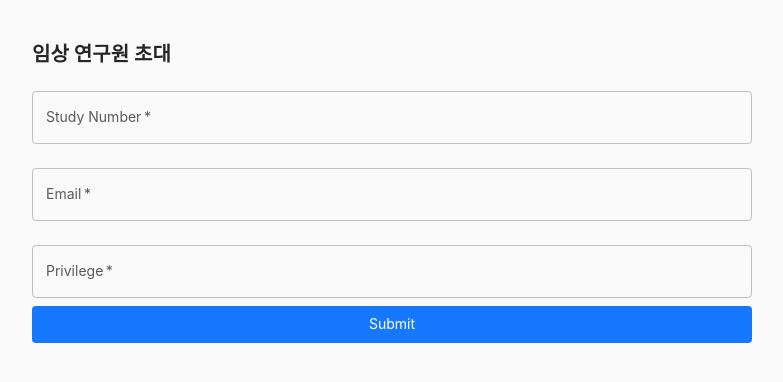
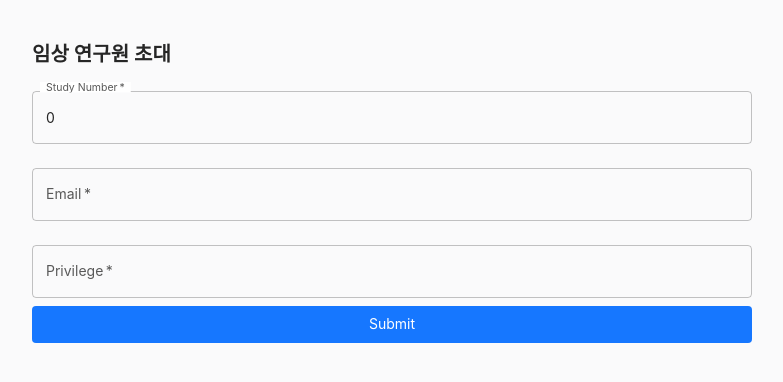
Before and after one commit to hyojin-hubilon/evix-backup, a React (Vite) app in the folder client/: page /invite in a window 1280 px wide. Shown: the top 382 px of the page, without its empty margins (248-1031 px from the left). Built offline with nearby package versions, Linux system fonts and the light colour scheme; a web font is replaced by a local one.

Commit message:
invite 관련 일부 수정

```diff
--- a/client/src/apis/study.ts
+++ b/client/src/apis/study.ts
@@ -193,7 +193,7 @@ const studyApi = {
      * @param invites
      * @returns
      */
-    inviteStudyMember: async (invites: StudyApiType.StudyUserInvite[]) => {
+    inviteStudyMember: async (invites: StudyApiType.StudyUserInvites) => {
         try {
             const responseData = await api<{}>(`${BASE_API_URL}/study-user-invite`, 'post', invites);
 
--- a/client/src/pages/authentication/Invite.tsx
+++ b/client/src/pages/authentication/Invite.tsx
@@ -1,49 +1,73 @@
 import { Box, Button, Container, TextField, Typography } from '@mui/material';
 import * as Yup from 'yup';
-import { useFormik } from 'formik';
-import axios from 'axios';
-import { getDecodedToken } from '@utils/Cookie';
+import { FormikErrors, FormikTouched, useFormik } from 'formik';
+import { StudyUserInvite, StudyUserInvites } from '@/types/study';
+import studyApi from '@apis/study';
 
 const Invite = () => {
     const validationSchema = Yup.object({
-        std_no: Yup.string().required('Study number is required'),
+        std_no: Yup.string()
+            .matches(/^[0-9]+$/, 'Must be numbers')
+            .required('Study number is required'),
         user_email: Yup.string().email('Must be a valid email').required('Email is required'),
         std_privilege: Yup.string().required('Privilege is required'),
     });
 
-    const formik = useFormik({
+    const formik = useFormik<StudyUserInvite>({
         initialValues: {
-            std_no: '',
+            std_no: 0,
             user_email: '',
             std_privilege: '',
-            submit: '',
         },
         validationSchema: validationSchema,
 
-        onSubmit: async (values, { setStatus, setErrors }) => {
+        onSubmit: async (values, { setStatus }) => {
             try {
-                const payload = [
+                const payload: StudyUserInvites = [
                     {
-                        std_no: values.std_no,
+                        std_no: +values.std_no,
                         user_email: values.user_email,
                         std_privilege: values.std_privilege,
                     },
                 ];
 
-                const response = await axios.post(
-                    '/api/v1/researcher/study/study-user-invite',
-                    payload
-                );
+                const responseData = studyApi.inviteStudyMember(payload);
                 setStatus({ success: true });
-                console.log(response.data);
-                console.log(getDecodedToken(response.data));
+                console.log(responseData);
+                // console.log(getDecodedToken(responseData));
             } catch (error) {
-                setErrors({ submit: '에러 발생gg' });
-                console.log('에러 발생 : ', error);
+                console.log('error occur : ', error);
                 setStatus({ success: false });
             }
         },
     });
+
+    const makeTextField = (
+        labal: string,
+        name: string,
+        formik: {
+            values: StudyUserInvite;
+            errors: FormikErrors<StudyUserInvite>;
+            touched: FormikTouched<StudyUserInvite>;
+            handleChange;
+            handleBlur;
+        }
+    ) => {
+        return (
+            <TextField
+                label={labal}
+                name={name}
+                value={formik.values[name]}
+                onChange={formik.handleChange}
+                onBlur={formik.handleBlur}
+                fullWidth
+                margin="normal"
+                required
+                error={formik.touched[name] && Boolean(formik.errors[name])}
+                helperText={formik.touched[name] && formik.errors[name]}
+            />
+        );
+    };
 
     return (
         <Container maxWidth="sm">
@@ -52,43 +76,9 @@ const Invite = () => {
                     임상 연구원 초대
                 </Typography>
                 <form noValidate onSubmit={formik.handleSubmit}>
-                    <TextField
-                        label="Study Number"
-                        name="std_no"
-                        value={formik.values.std_no}
-                        onChange={formik.handleChange}
-                        onBlur={formik.handleBlur}
-                        fullWidth
-                        margin="normal"
-                        required
-                        error={formik.touched.std_no && Boolean(formik.errors.std_no)}
-                        helperText={formik.touched.std_no && formik.errors.std_no}
-                    />
-                    <TextField
-                        label="Email"
-                        name="user_email"
-                        value={formik.values.user_email}
-                        onChange={formik.handleChange}
-                        onBlur={formik.handleBlur}
-                        fullWidth
-                        margin="normal"
-                        required
-                        error={formik.touched.user_email && Boolean(formik.errors.user_email)}
-                        helperText={formik.touched.user_email && formik.errors.user_email}
-                    />
-                    <TextField
-                        label="Privilege"
-                        name="std_privilege"
-                        value={formik.values.std_privilege}
-                        onChange={formik.handleChange}
-                        onBlur={formik.handleBlur}
-                        fullWidth
-                        margin="normal"
-                        required
-                        error={formik.touched.std_privilege && Boolean(formik.errors.std_privilege)}
-                        helperText={formik.touched.std_privilege && formik.errors.std_privilege}
-                    />
-
+                    {makeTextField('Study Number', 'std_no', formik)}
+                    {makeTextField('Email', 'user_email', formik)}
+                    {makeTextField('Privilege', 'std_privilege', formik)}
                     <Button
                         type="submit"
                         variant="contained"
--- a/client/src/types/study.ts
+++ b/client/src/types/study.ts
@@ -40,6 +40,8 @@ export interface StudyUserInvite {
     std_privilege: string;
 }
 
+export interface StudyUserInvites extends Array<StudyUserInvite>{}
+
 export interface UpdateMemberPrivilegeRequest {
     std_no: number;
     user_no: number;
```
Also changed, not shown: client/src/types/auth.ts (+10 -0 lines).
